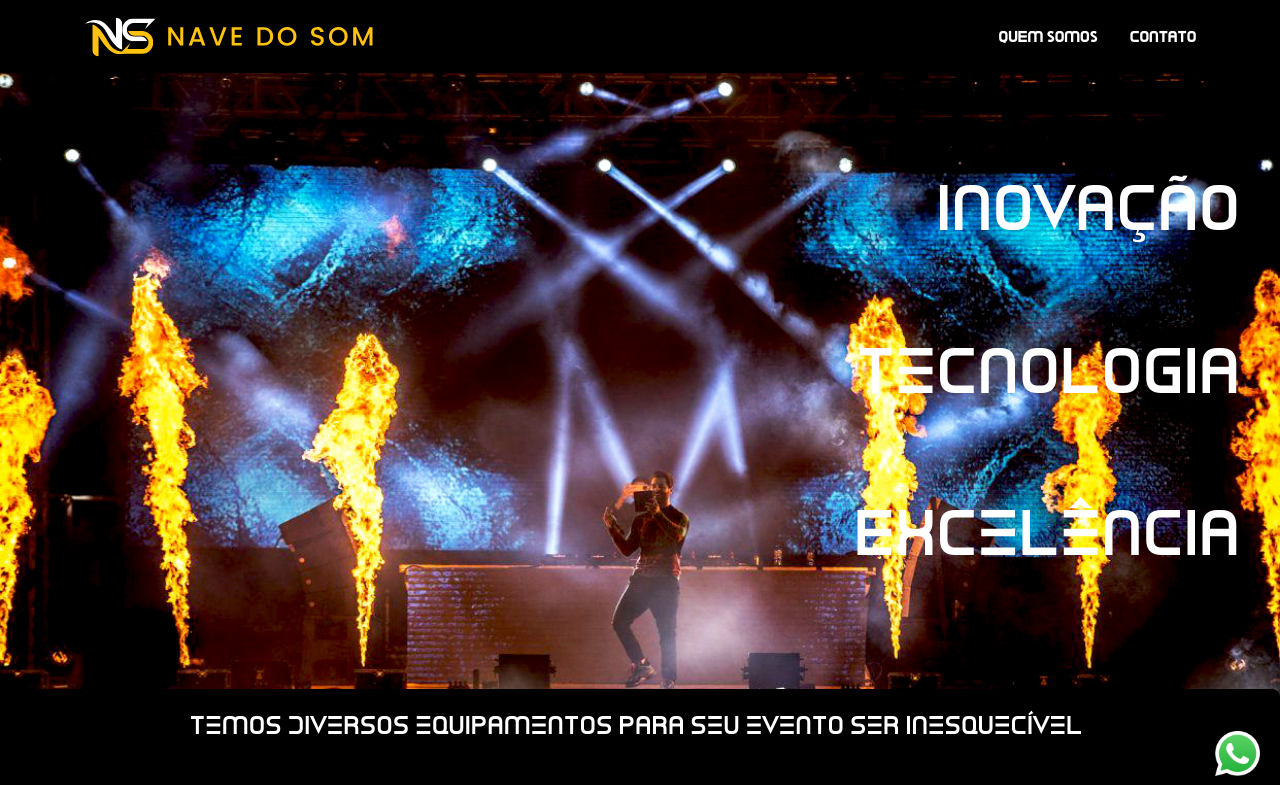
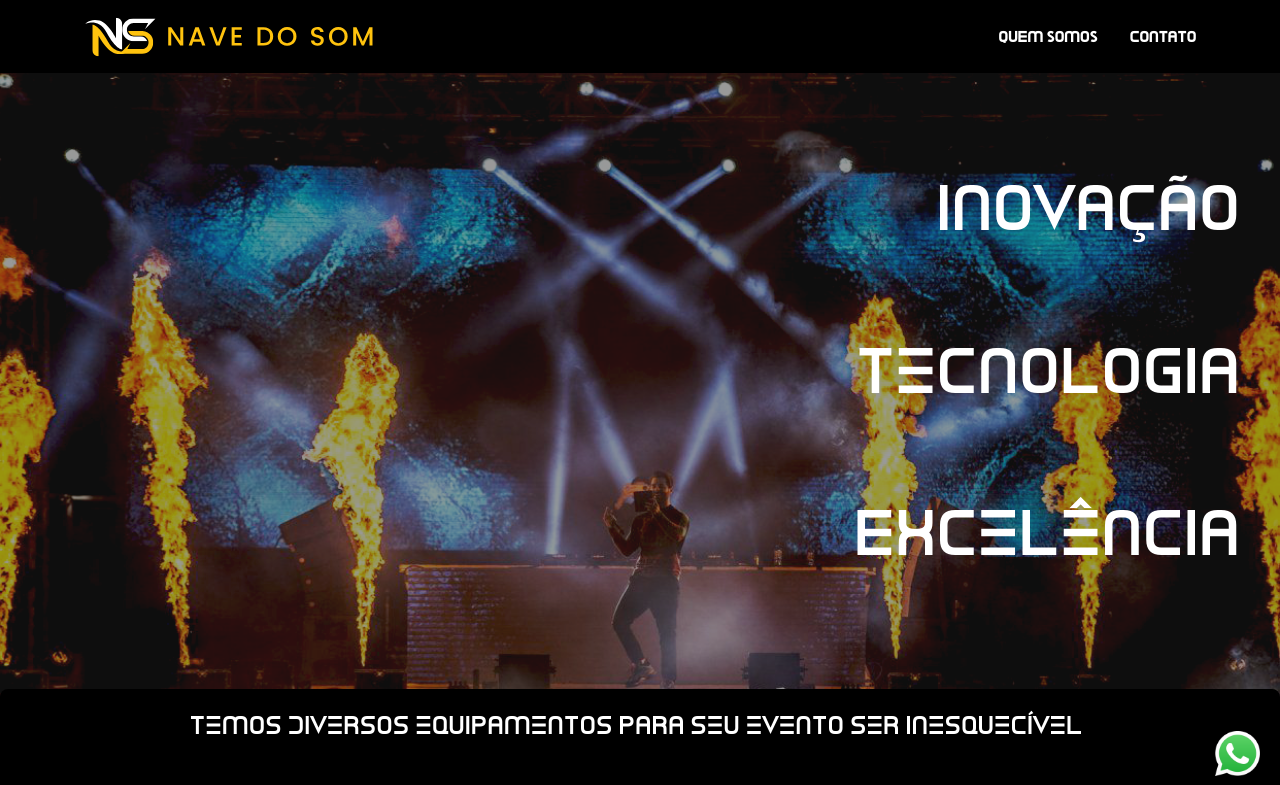
Before and after one commit to jvoliveira01/Projeto_Extensao_NDS, a Next.js app: page / in a window 1280 px wide. Shown: the top 785 px of the page. Built offline with nearby package versions, Linux system fonts and the light colour scheme.

Commit message:
Ajuste de opacidade das imagens do banner

```diff
--- a/src/components/Pages/Home/Banner/index.tsx
+++ b/src/components/Pages/Home/Banner/index.tsx
@@ -24,6 +24,7 @@ const HomePageBanner = ({ imagesBanners }: Props) => {
               layout="responsive"
               width={1242}
               height={827}
+              className="opacity-[0.55]"
             />
           </div>
         );
```
